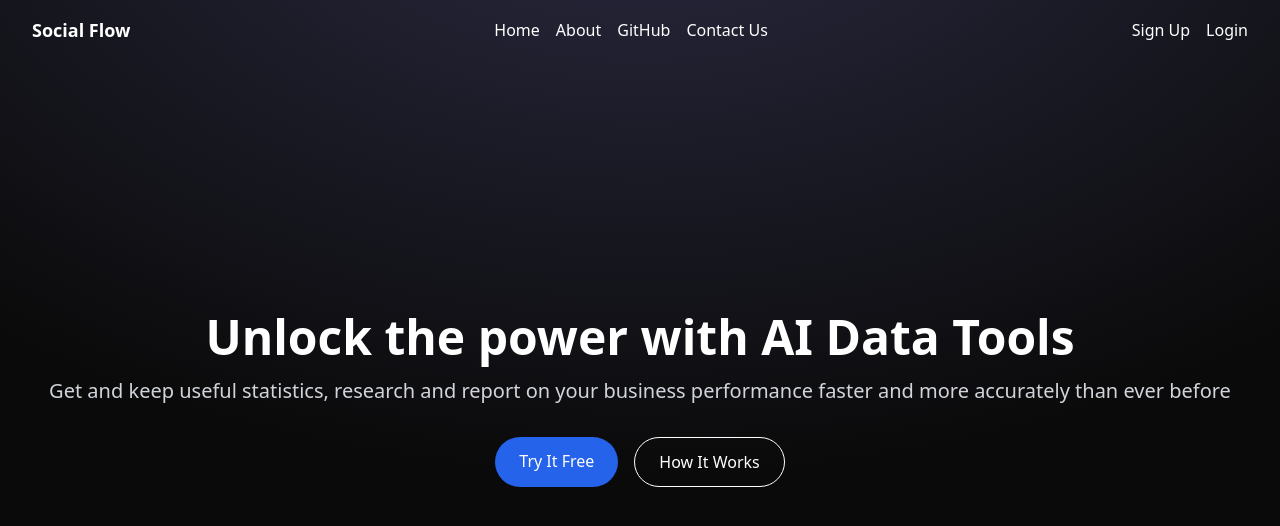
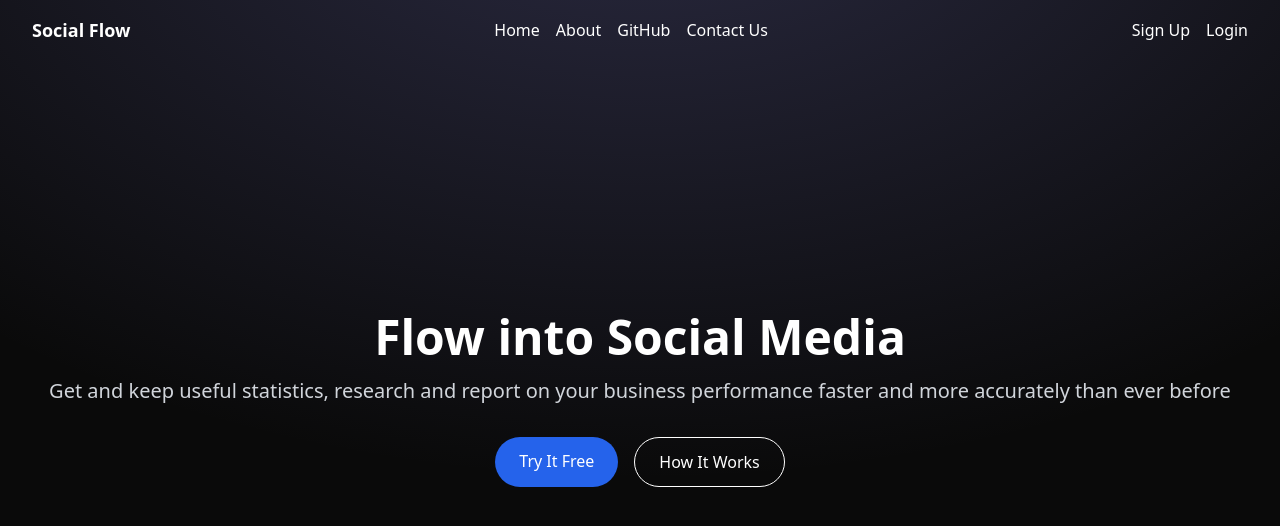
Before and after one commit to Mohiit70/Social-Flow, a React (Vite) app: page / in a window 1280 px wide. Shown: the top 526 px of the page. Built offline with nearby package versions, Linux system fonts and the light colour scheme.

Commit message:
added tagline

```diff
--- a/src/pages/Home.jsx
+++ b/src/pages/Home.jsx
@@ -8,7 +8,7 @@ const Home = () => {
       <Navbar />
       <div className="absolute top-0 z-[-2] h-screen w-screen"></div>
       <div className="flex flex-col items-center justify-center h-full text-center px-4">
-        <h1 className="text-5xl font-bold text-white">Unlock the power with AI Data Tools</h1>
+        <h1 className="text-5xl font-bold text-white">Flow into Social Media</h1>
         <p className="text-xl text-gray-300 mt-4">Get and keep useful statistics, research and report on your business performance faster and more accurately than ever before</p>
         <div className="mt-8 flex space-x-4">
           <Link to="/try-it-free" className="bg-blue-600 text-white px-6 py-3 rounded-full hover:bg-blue-700">Try It Free</Link>
```
